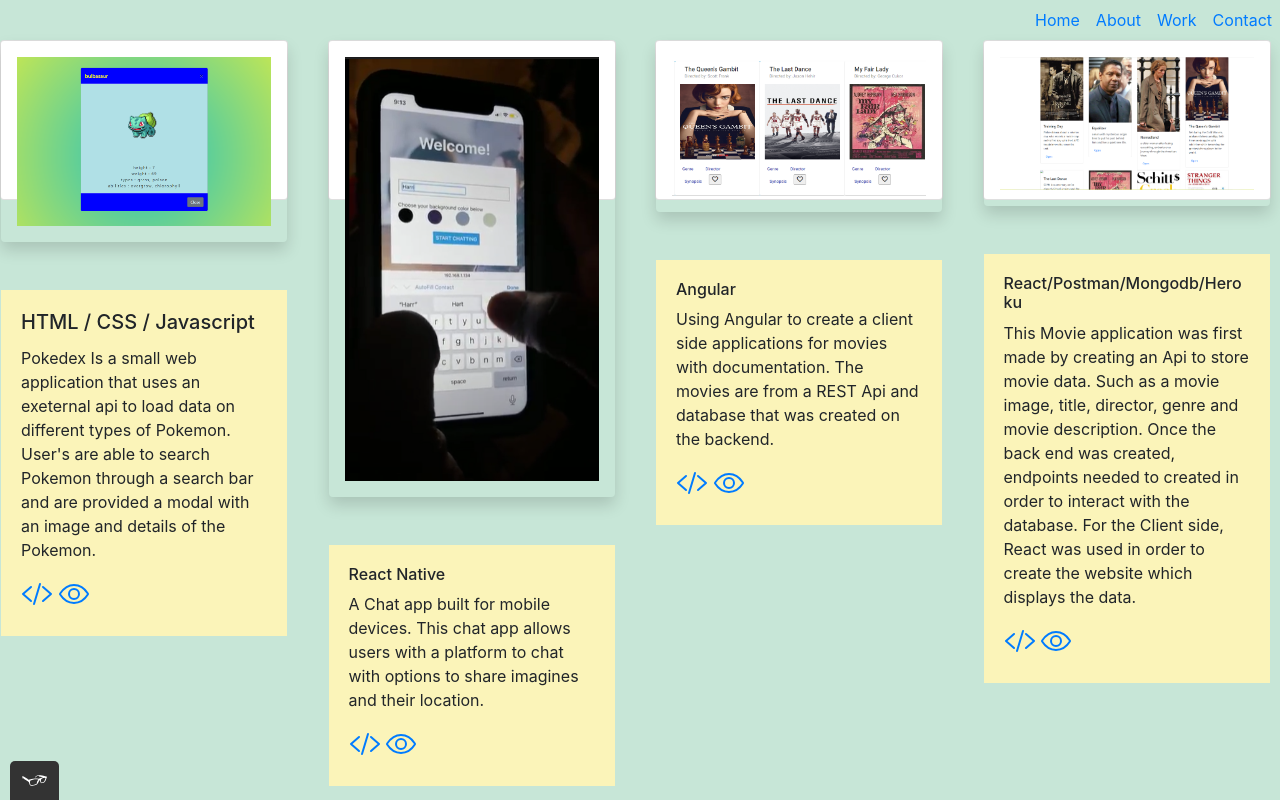
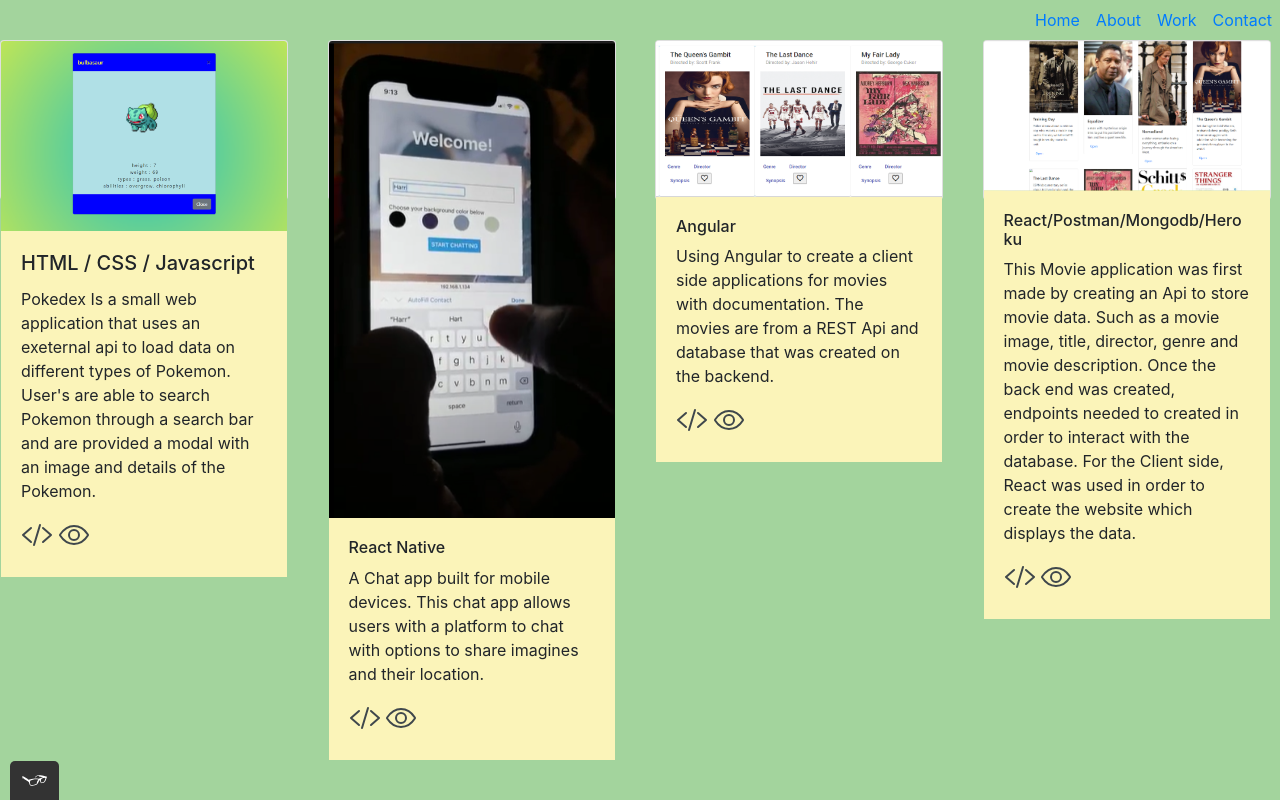
Before and after one commit to harrisb8/Portfolio, a website: page work.html in a window 1280 px wide. Drawn offline with nearby package versions, Linux system fonts and the light colour scheme.

Commit message:
Changed background colors

```diff
--- a/css/style.css
+++ b/css/style.css
@@ -419,3 +419,15 @@ img {
 .btn-group-vertical {
   float: right;
 }
+
+.color {
+  background-color: #FABFB8;
+}
+
+.color1 {
+  background-color: #A3D49D;
+}
+
+.button {
+  color:#3F474C;
+}
--- a/work.html
+++ b/work.html
@@ -7,7 +7,7 @@
     <link rel="stylesheet" type="text/css" href="css/style.production.css">
     <link rel="stylesheet" type="text/css" href="css/style.css">
   </head>
-  <body>
+  <body class="color1">
     <!--<img src="img/keyes.png" class="logo" alt="logo">-->
     <div class="d-flex flex-row-reverse bd-highlight">
       <div class="p-2 bd-highlight">
@@ -29,7 +29,7 @@
       <div class="row">
         <div class="col-sm-3">
           <div class="card" style="width: 18rem; height:10rem">
-            <img src="img/Pokemon.png" alt="Image of Pokemon" class="img-fluid shadow p-3 mb-5 bg-body rounded card-img-top" alt="Responsive image">
+            <img src="img/Pokemon.png" alt="Image of Pokemon" class="img-fluid  card-img-top" alt="Responsive image">
             <div class="card-body">
               <h5 class="card-title">HTML /  CSS / Javascript</h5>
               <p class="card-text">Pokedex
@@ -52,7 +52,7 @@
           <!--Second Card -->
         <div class="col-sm-3">
           <div class="card" style="width: 18rem; height:10rem">
-            <img src="img/Chat app.png" alt="Image of Chat Welcome Screen" class="img-fluid shadow p-3 mb-5 bg-body rounded card-img-top" alt="Responsive image">
+            <img src="img/Chat app.png" alt="Image of Chat Welcome Screen" class="img-fluid  card-img-top" alt="Responsive image">
             <div class="card-body">
               <h6>React Native</h6>
               <p>A Chat app built for mobile devices. This chat app allows users with a platform to chat with options to share imagines and their location.</p>
@@ -73,7 +73,7 @@
           <!--Third Card-->
         <div class="col-sm-3">
           <div class="card" style="width: 18rem; height:10rem">
-            <img src="img/Angular movies.png" alt="Images of movies" class="img-fluid shadow p-3 mb-5 bg-body rounded card-img-top" alt="Responsive image">
+            <img src="img/Angular movies.png" alt="Images of movies" class="img-fluid  card-img-top" alt="Responsive image">
             <div class="card-body">
               <h6>Angular</h6>
               <p>Using Angular to create a client side applications for movies with documentation. The movies are from a REST Api and database that was created on the backend. </p>
@@ -94,7 +94,7 @@
         <!--Fourth Card-->
         <div class="col-sm-3">
           <div class="card" style="width: 18rem; height:10rem">
-            <img src="img/React Movie.png" alt="Images of Movie website" class="img-fluid shadow p-3 mb-5 bg-body rounded card-img-top" alt="Responsive image">
+            <img src="img/React Movie.png" alt="Images of Movie website" class="img-fluid   card-img-top" alt="Responsive image">
             <div class="card-body">
               <h6>React/Postman/Mongodb/Heroku</h6>
               <p>This Movie application was first made by creating an Api to store movie data. Such as a movie image, title, director, genre and movie description. Once the back end was created, endpoints needed to created in order to interact with the database. For the Client side, React was used in order to create the website which displays the data.</p>
```
Also changed, not shown: about.html (+1 -1 lines).
